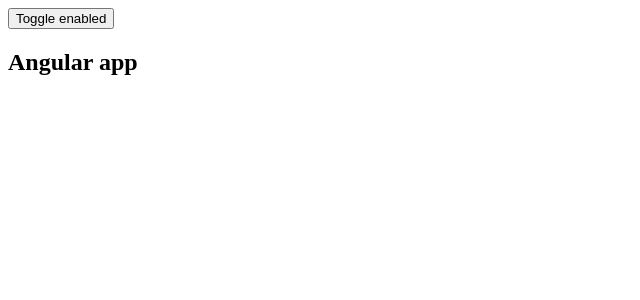
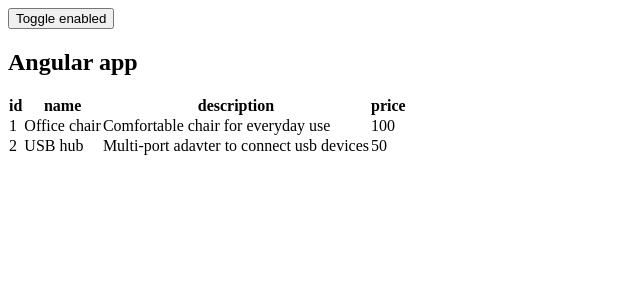
Before and after one commit to HassanAbbud/angular-products-app-frontend, an Angular app: page / in a window 1280 px wide. Shown: the top 300 px of the page, without its empty margins (0-640 px from the left). Built offline with nearby package versions, Linux system fonts and the light colour scheme.

Commit message:
Show products table in view

```diff
--- a/src/app/app.component.html
+++ b/src/app/app.component.html
@@ -3,6 +3,7 @@
 @if (enabled) {
 <div>
   <h2> {{title}} </h2>
+  <app-product></app-product>
 </div>
 } @else {
   <div>Not available</div>
--- a/src/app/products/components/product.component.html
+++ b/src/app/products/components/product.component.html
@@ -1 +1,24 @@
-<p>product works!</p>
+@if (products.length > 0) {
+  <thead>
+    <tr>
+      <th>id</th>
+      <th>name</th>
+      <th>description</th>
+      <th>price</th>
+    </tr>
+  </thead>
+
+  <tbody>
+    @for (product of products; track $index) {
+      <tr>
+        <td> {{product.id}} </td>
+        <td> {{product.name}} </td>
+        <td> {{product.description}} </td>
+        <td> {{product.price}} </td>
+      </tr>
+    }
+  </tbody>
+
+} @else {
+  <div>No products found in service!</div>
+}
```
Also changed, not shown: src/app/products/components/product.component.ts (+5 -5 lines), 1 other file (tests, documents, lock files or other folders).
